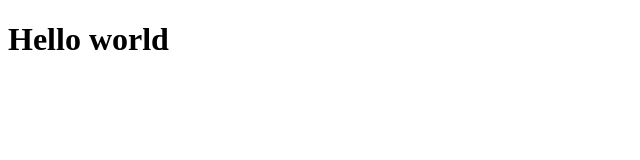
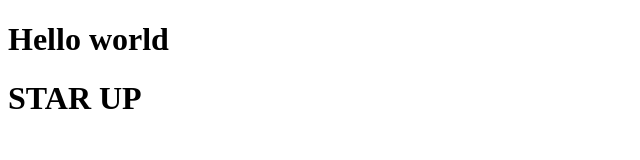
Before and after one commit to jame15016/text, a plain HTML site: page index.html in a window 1280 px wide. Shown: the whole page, without its empty margins (0-640 px from the left). Drawn offline with Linux system fonts and the light colour scheme.

Commit message:
Added Star up

```diff
--- a/index.html
+++ b/index.html
@@ -5,4 +5,5 @@
 </head>
 <body>
     <h1>Hello world</h1>
+    <h1>STAR UP </h1>
 </body>
```
